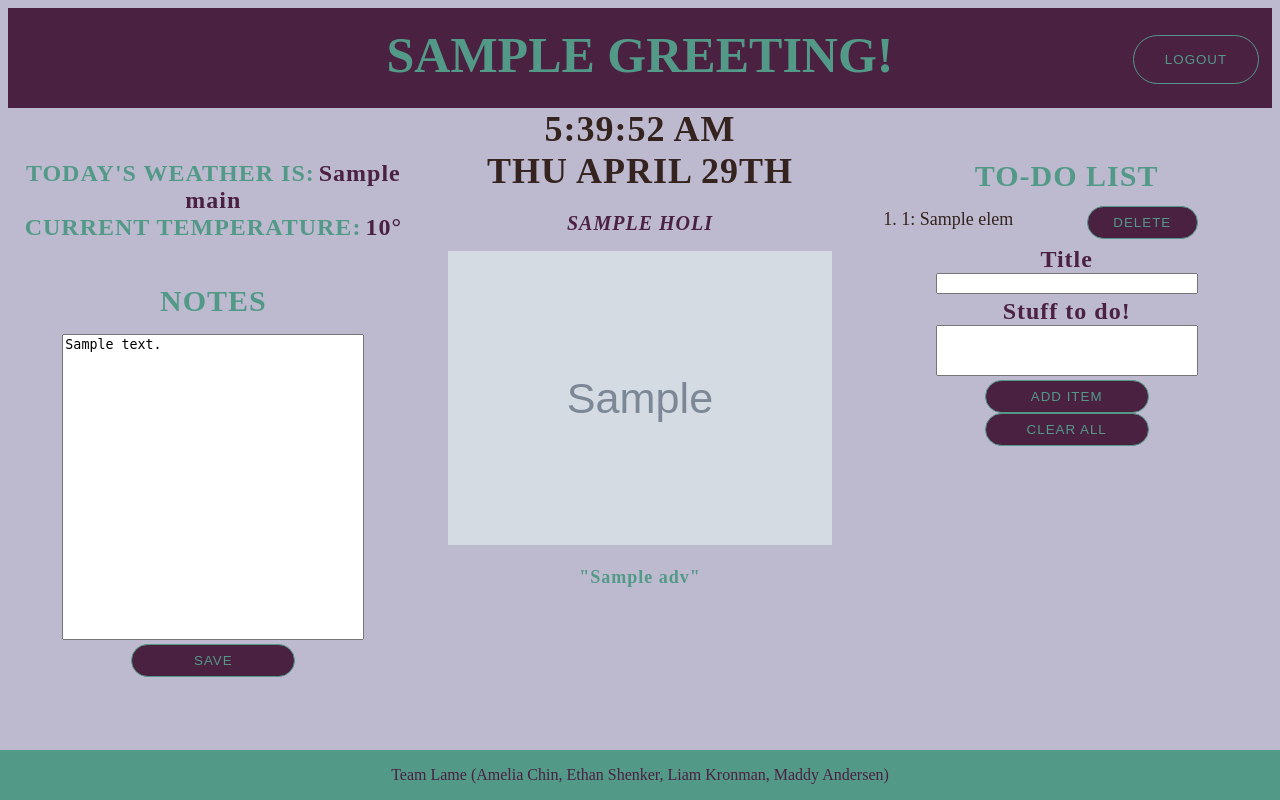
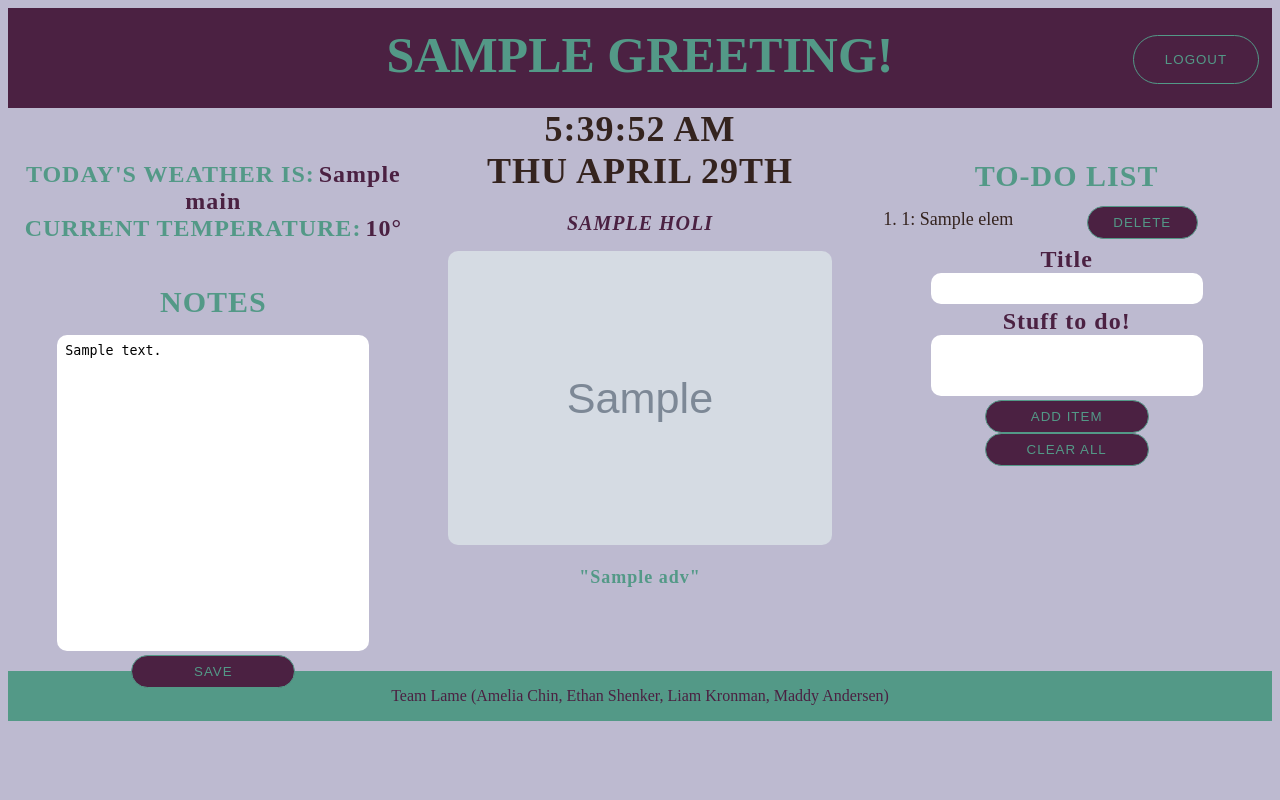
Before and after one commit to amelia-chin/lame, a Flask app: template app/templates/user_page.html in a window 1280 px wide. Run offline with Flask 2, Linux system fonts and the light colour scheme; the template is opened without the code that fills it: most values are stand-ins (such as "Sample title", 1, 10 or a date in 2020); grey boxes marked "Sample" are stand-in pictures.

Commit message:
last bit of styling

```diff
--- a/app/static/css/style.css
+++ b/app/static/css/style.css
@@ -3,6 +3,11 @@ Team lame (Amelia Chin, Ethan Shenker, Liam Kronman, Maddy Andersen)
 SoftDev — Rona Ed.
 P3 - Study Zone
 2021-04-29
+*/
+
+/*
+  buttons, as well as styling for login.html and register.html were inspired by
+  https://get.foundation/building-blocks/blocks/sign-in-form.html
 */
 
 body {
@@ -122,13 +127,14 @@ input[type=submit] {
 }
 
 .footer {
-	position: fixed;
 	left: 0;
 	bottom: 0;
 	width: 100%;
 	background-color: #539987;
 	color: #4b2142;
 	text-align: center;
+  padding-top: .001rem;
+  padding-bottom: .001rem;
 }
 
 .banner-text {
@@ -178,8 +184,16 @@ input[type=submit] {
   background-color: #34231e;
 }
 
+.logout-button:focus {
+  outline:0;
+}
+
 .pfp-button:hover {
   background-color: #34231e;
+}
+
+.pfp-button:focus {
+  outline:0;
 }
 
 .login_error{
@@ -192,6 +206,8 @@ input[type=submit] {
 img{
   height: 23vw;
   width: 30vw;
+  border-radius: 10px;
+  border: none;
 }
 
 #clock{
@@ -254,3 +270,13 @@ li{
   position: relative;
   top: 5%;
 }
+
+.tb{
+  border-radius: 10px;
+  border: none;
+  padding: .5rem
+}
+
+.tb:focus {
+  outline:0;
+}
--- a/app/templates/user_page.html
+++ b/app/templates/user_page.html
@@ -40,7 +40,7 @@
                 <div class="notes">
                     <h2>Notes</h2>
                     <form method="post" action="/notes_update">
-                        <textarea name="notes" rows="20" cols="35" style="resize:none;">{{ user_note }}</textarea><br>
+                        <textarea name="notes" rows="20" cols="35" style="resize:none;" class="tb">{{ user_note }}</textarea><br>
                         <input type="submit" name="submit" value="Save" class="pfp-button">
                     </form>
 
@@ -67,9 +67,9 @@
 
                     <form method="post" action="/add_item">
                         <label for="title" class="weather"> Title </label> <br>
-                        <textarea name="title" rows="1" cols="30" style="resize:none;"></textarea> <br>
+                        <textarea name="title" rows="1" cols="30" style="resize:none;" class="tb"></textarea> <br>
                         <label for="description" class="weather"> Stuff to do! </label> <br>
-                        <textarea name="description" rows="3" cols="30" style="resize:none;"></textarea> <br>
+                        <textarea name="description" rows="3" cols="30" style="resize:none;" class="tb"></textarea> <br>
                         <input type="submit" name="submit" value="Add Item" class="pfp-button">
                     </form>
 
```
Also changed, not shown: app/lame.db.
